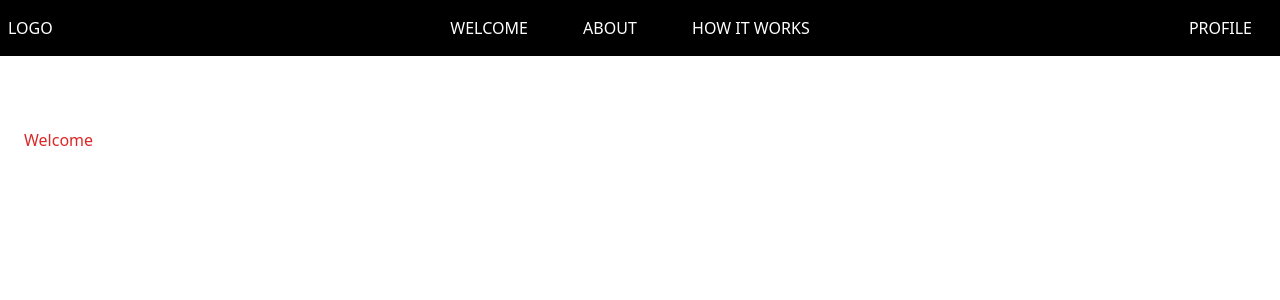
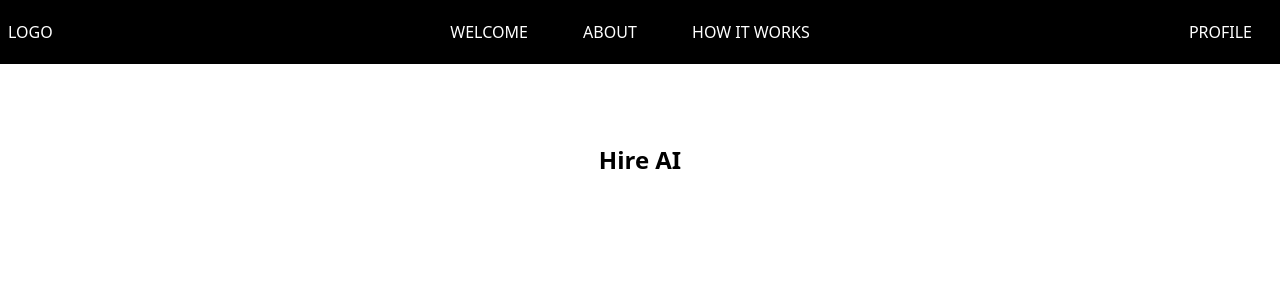
Before and after one commit to nishyjana/hireAI, a React (Create React App) app: page / in a window 1280 px wide. Shown: the top 300 px of the page. Built offline with nearby package versions, Linux system fonts and the light colour scheme.

Commit message:
FEAT: basic route with layout implementation

```diff
--- a/public/index.html
+++ b/public/index.html
@@ -24,7 +24,7 @@
       work correctly both with client-side routing and a non-root public URL.
       Learn how to configure a non-root public URL by running `npm run build`.
     -->
-    <title>React App</title>
+    <title>Hire AI</title>
   </head>
   <body>
     <noscript>You need to enable JavaScript to run this app.</noscript>
--- a/src/App.tsx
+++ b/src/App.tsx
@@ -1,6 +1,6 @@
 import React from "react";
 import { BrowserRouter, Switch } from "react-router-dom";
-import Welcome from "./component/Welcome";
+import Welcome from "./component/welcome/Welcome";
 import ProtectedRoutesWithLayout from "./routes/RoutesWithLayout";
 
 function App() {
--- a/src/UI/NavBar.tsx
+++ b/src/UI/NavBar.tsx
@@ -3,7 +3,7 @@ import React from "react";
 export default function NavBar() {
   return (
     <div className="flex w-full h-auto bg-black justify-between px-2">
-      <div className="my-auto text-white py-4 w-full">
+      <div className="my-auto text-white py-5 w-full">
         LOGO
       </div>
       <div className="flex w-full justify-around">
--- a/src/component/Welcome.tsx
+++ /dev/null
@@ -1,9 +0,0 @@
-import React from "react";
-
-export default function Welcome() {
-  return (
-    <div>
-      <div className="mx-auto my-auto text-red-600">Welcome</div>
-    </div>
-  );
-}
--- /dev/null
+++ b/src/component/welcome/Welcome.tsx
@@ -0,0 +1,9 @@
+import React from "react";
+
+export default function Welcome() {
+  return (
+    <div className="flex flex-col w-full items-center py-36 ">
+      <h2 className=" font-semibold text-2xl font-sans flex mx-auto ">Hire AI</h2>
+    </div>
+  );
+}
--- a/src/routes/RoutesWithLayout.tsx
+++ b/src/routes/RoutesWithLayout.tsx
@@ -1,17 +1,17 @@
 import React from "react";
 import { Route } from "react-router-dom";
-import NavBar from "../UI/NavBar";
+import NavBar from "../ui/NavBar";
 
 const ScreensWithNavAndSideBar = ({ children }: { children: any }) => (
   <>
     <div className="container w-screen h-screen">
       <div className="flex flex-row w-screen">
-        <div className=" w-2/3 lg:w-3/4 xl:w-5/6">
+        <div className="w-full">
           <div className="fixed w-full z-50 bg-white">
             <NavBar />
           </div>
 
-          <div className="pl-6 pt-32 w-full">{children}</div>
+          <div className="pt-4- w-full">{children}</div>
         </div>
       </div>
     </div>
```
